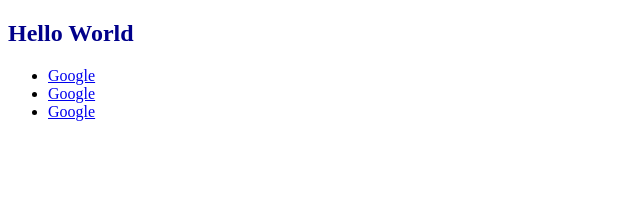
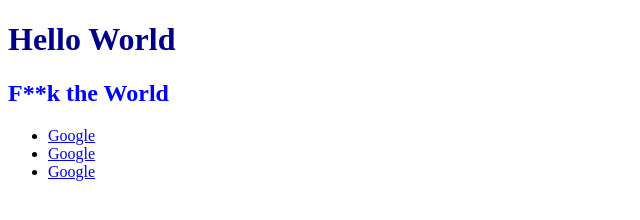
Before and after one commit to AbhishekJha3511/lovcodai.github.io, a plain HTML site: page hello.html in a window 1280 px wide. Shown: the whole page, without its empty margins (0-640 px from the left). Drawn offline with Linux system fonts and the light colour scheme.

Commit message:
Update hello.html
added 2nd heading

```diff
--- a/hello.html
+++ b/hello.html
@@ -7,7 +7,8 @@
     <title>Web Programming</title>
 </head>
 <body>
-    <h2 style="color: darkblue;">Hello World</h2>
+    <h1 style="color: darkblue;">Hello World</h1>
+    <h2 style="color: blue;">F**k the World</h2>
     <ul>
         <li><a href="google.com"/>Google </li>
         <li><a href="google.com"/>Google </li>
```
